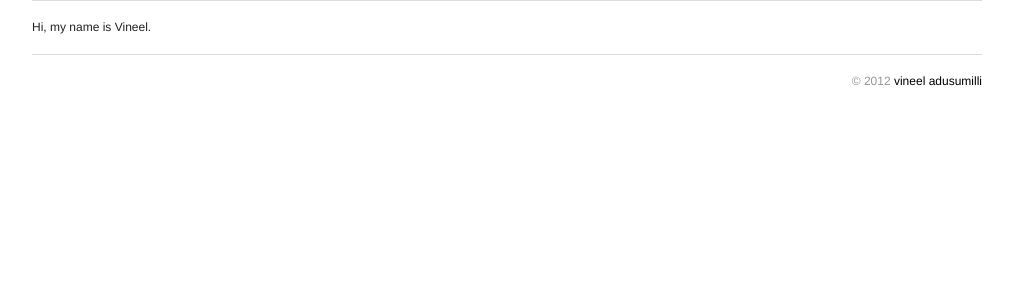
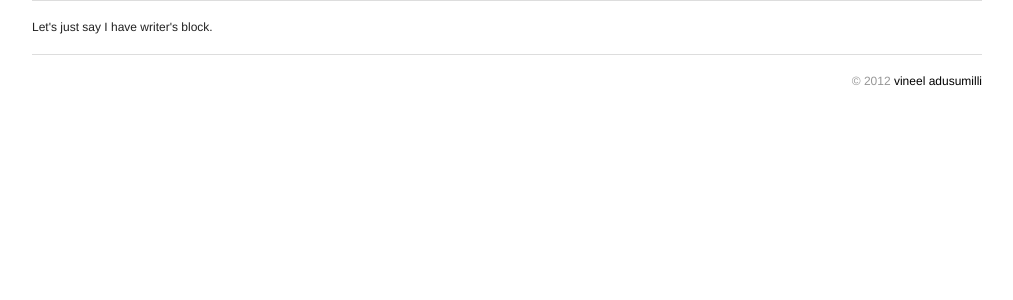
Before and after one commit to vineel-adusumilli/vineel.me, a Flask app: page /articles/ in a window 1280 px wide. Shown: the part 84-384 px from the top of the page, without its empty margins (133-1146 px from the left). Run offline with Flask 2, Linux system fonts and the light colour scheme.

Commit message:
added filler content

```diff
--- a/app.py
+++ b/app.py
@@ -10,7 +10,7 @@ def index():
 @app.route('/<page>/')
 def go_to(page):
   if page in pages:
-    return render_template('index.html', title=page, pages=pages, current=page)
+    return render_template('%s.html' % page, title=page, pages=pages, current=page)
   else:
     abort(404)
 
--- /dev/null
+++ b/templates/about.html
@@ -0,0 +1,5 @@
+{% extends 'layout/base.html' %}
+
+{% block content %}
+  <p>It seems that my auto-biographer hasn't completed his work.</p>
+{% endblock %}
--- /dev/null
+++ b/templates/articles.html
@@ -0,0 +1,5 @@
+{% extends 'layout/base.html' %}
+
+{% block content %}
+  <p>Let's just say I have writer's block.</p>
+{% endblock %}
--- /dev/null
+++ b/templates/contact.html
@@ -0,0 +1,5 @@
+{% extends 'layout/base.html' %}
+
+{% block content %}
+  <p>If you need to contact me, my email is my first name at the domain which is comprised of my last name and has the TLD of an organization.</p>
+{% endblock %}
--- /dev/null
+++ b/templates/experiments.html
@@ -0,0 +1,5 @@
+{% extends 'layout/base.html' %}
+
+{% block content %}
+  <p>I'm waiting for my lab coat to arrive.</p>
+{% endblock %}
--- a/templates/index.html
+++ b/templates/index.html
@@ -1,5 +1,5 @@
 {% extends 'layout/base.html' %}
 
 {% block content %}
-  <p>Hi, my name is Vineel.</p>
+  <h2>I'm a student, programmer, and electronics hobbyist from San Diego, CA.</h2>
 {% endblock %}
--- /dev/null
+++ b/templates/projects.html
@@ -0,0 +1,5 @@
+{% extends 'layout/base.html' %}
+
+{% block content %}
+  <p>There are several projects in the works, but none of them are ready.</p>
+{% endblock %}
```
